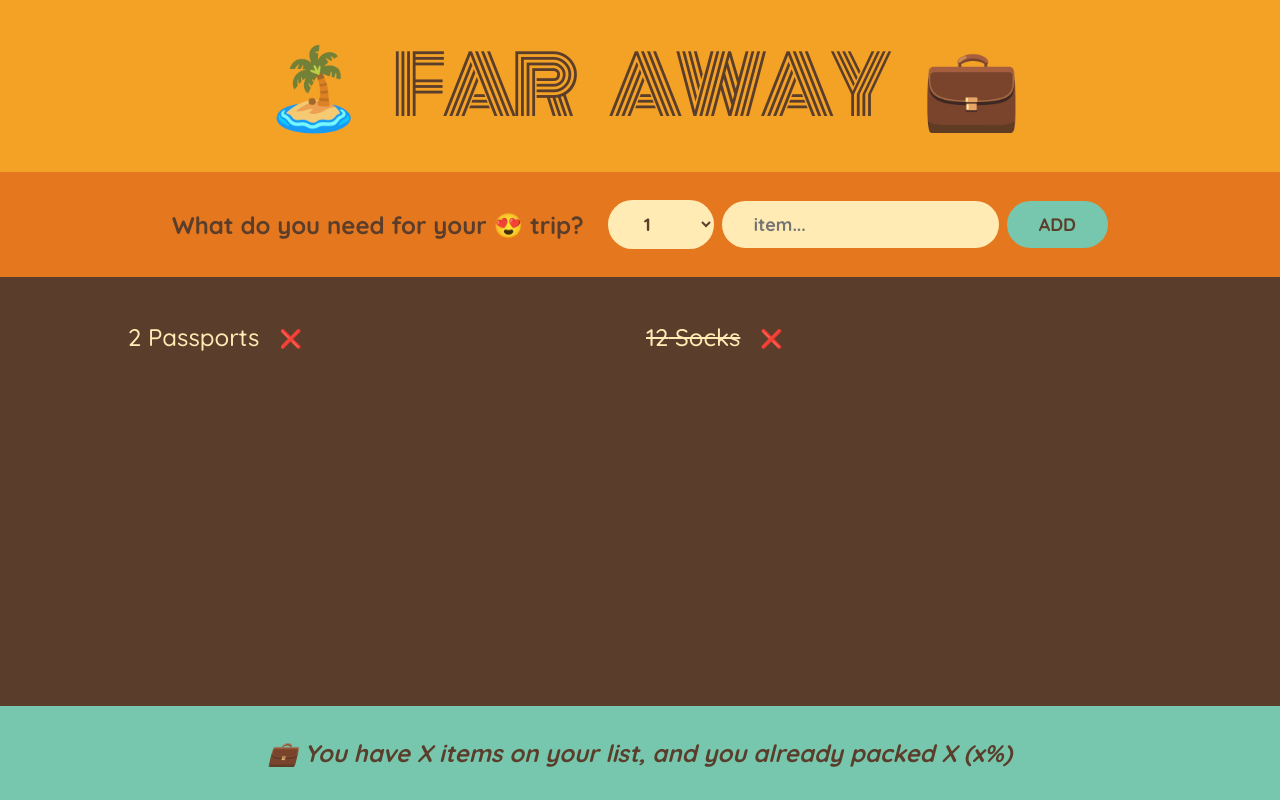
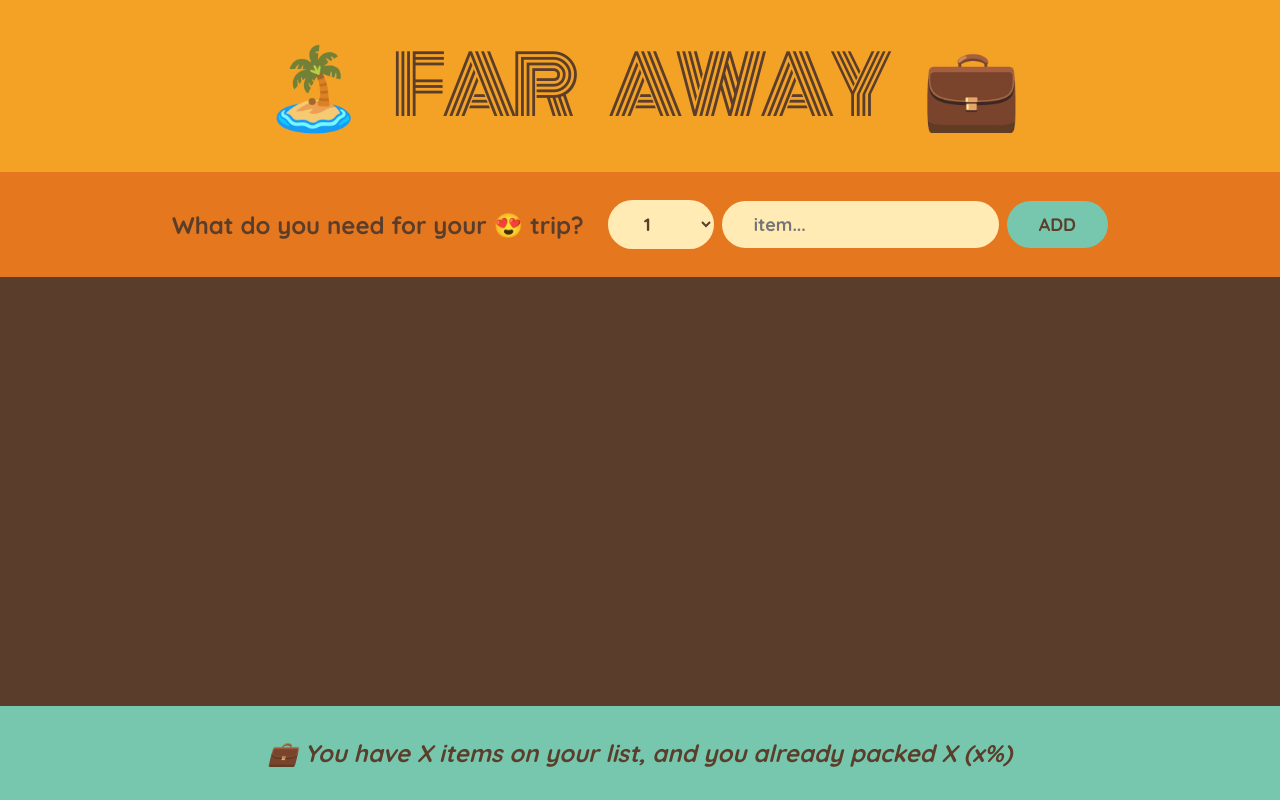
Before and after one commit to lexiecodingwithcat/far-away, a React (Create React App) app: page / in a window 1280 px wide. Built offline with nearby package versions, Linux system fonts and the light colour scheme.

Commit message:
lifting up states

```diff
--- a/src/App.js
+++ b/src/App.js
@@ -6,11 +6,20 @@
 ];
 
 export default function App() {
+  //because Form and Pakcinglist are siblings, so we need to lift up states
+  const [items, setItems]=useState([]);
+
+  function handleAddItems(item){
+    //react is immutable, so we need to create a new array instead of using the current one
+    //so we need to update the state based on current state
+    setItems((items)=>[...items, item]);
+
+  }
   return (
     <div className="app">
       <Logo />
-      <Form />
-      <PackingList />
+      <Form onAddItems={handleAddItems}/>
+      <PackingList items ={items} />
       <Stats />
     </div>
   );
@@ -19,19 +28,30 @@
 function Logo() {
   return <h1>🏝️ Far Away 💼 </h1>;
 }
-function Form() {
+
+function Form({onAddItems}) {
   const [description, setDescription] = useState("");
   const [quantity, setQuantity] = useState(1);
+
+
   function handleSubmit(e) {
     //prevent webpage from refreshing
     e.preventDefault();
+
     if(!description) return;
+
     const newItem = { description, quantity, packed: false, id: Date.now() };
-    console.log(newItem);
+
+
+    onAddItems(newItem);
+
+    //set state to original value
+    setDescription("");
+    setQuantity(1);
   }
   return (
     //we tie onchange to the form so that either click button or press enter, the form will be submitted
-    <form className="add-form" onChange={handleSubmit}>
+    <form className="add-form" onSubmit={handleSubmit}>
       <h3>What do you need for your 😍 trip? </h3>
       <select
         value={quantity}
@@ -54,11 +74,11 @@
   );
 }
 
-function PackingList() {
+function PackingList({items}) {
   return (
     <div className="list">
       <ul>
-        {initialItems.map((item) => (
+        {items.map((item) => (
           <Item item={item} key={item.id} />
         ))}
       </ul>
```
